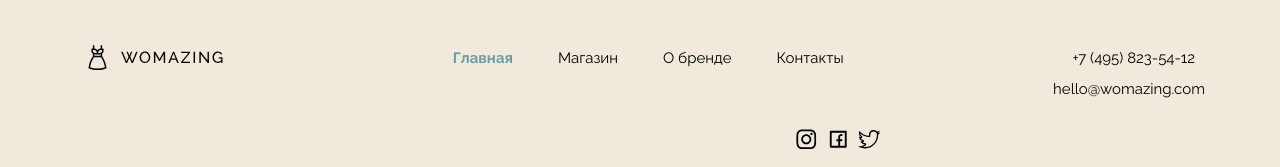
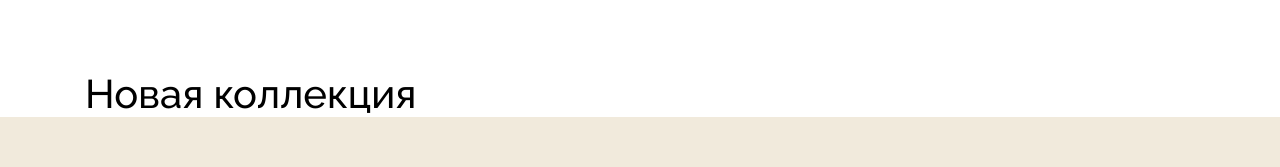
Before and after one commit to ZoirJohn/womazing, a React (Create React App) app: page / in a window 1280 px wide. Shown: the part 892-1059 px from the top of the page. Built offline with nearby package versions, Linux system fonts and the light colour scheme.

Commit message:
started collection part

```diff
--- a/src/App.tsx
+++ b/src/App.tsx
@@ -1,8 +1,8 @@
 import { BrowserRouter, Routes, Route } from 'react-router-dom'
-import Header from './components/Header'
+import Header from './components/header/Header'
 import NotFound from './components/404'
 import Footer from './components/footer/Footer'
-import Home from './components/home/Home'
+import Home from './components/main/Home'
 import { Provider } from 'react-redux'
 import store from './store'
 import { useEffect, useState } from 'react'
--- a/src/components/Header.tsx
+++ b/src/components/header/Header.tsx
@@ -1,9 +1,9 @@
 import { FC, useState } from 'react'
-import styles from '../css/header.module.css'
+import styles from '../../css/header.module.css'
 import { NavLink, Link } from 'react-router-dom'
 import { FiPhoneCall } from 'react-icons/fi'
 import { IoBagHandleOutline } from 'react-icons/io5'
-import logo from '../images/logo.svg'
+import logo from '../../images/logo.svg'
 
 type TProps = {
         setBurgerState: (b: boolean) => void
--- a/src/components/home/Home.tsx
+++ /dev/null
@@ -1,57 +0,0 @@
-import { FC } from 'react'
-import styles from '../../css/home.module.css'
-import { Swiper, SwiperSlide } from 'swiper/react'
-import 'swiper/css'
-import 'swiper/css/pagination'
-import 'swiper/css/navigation'
-import woman1 from '../../images/woman1.png'
-import woman2 from '../../images/woman2.png'
-import woman3 from '../../images/woman3.png'
-import { Keyboard, Pagination, Navigation } from 'swiper/modules'
-import { Link } from 'react-router-dom'
-import { useSelector } from 'react-redux'
-import { getHomeHeader, getHomeParagraph } from '../../selector'
-
-type TProps = {}
-
-const Home: FC<TProps> = (props) => {
-        const homeHeader = useSelector(getHomeHeader)
-        const homeParagraph = useSelector(getHomeParagraph)
-        return (
-                <section className={styles.home}>
-                        <div className={`container ${styles.homeContainer}`}>
-                                <Swiper
-                                        slidesPerView={1}
-                                        spaceBetween={30}
-                                        keyboard={{
-                                                enabled: true,
-                                        }}
-                                        pagination={{
-                                                clickable: true,
-                                        }}
-                                        modules={[Keyboard, Pagination, Navigation]}
-                                        style={{ zIndex: 0 }}
-                                        className={styles.swiper}
-                                >
-                                        <SwiperSlide>
-                                                <div className={styles.homeText}>
-                                                        <h1>{homeHeader}</h1>
-                                                        <p>{homeParagraph}</p>
-                                                        <Link to={'/shop'} className={styles.homeText__button}>
-                                                                <p>Открыть магазин</p>
-                                                        </Link>
-                                                </div>
-                                        </SwiperSlide>
-                                        <SwiperSlide>Hoya</SwiperSlide>
-                                        <SwiperSlide>Shiya</SwiperSlide>
-                                </Swiper>
-                                <div className={styles.homePhotos}>
-                                        <img src={woman1} alt='woman' />
-                                        <img src={woman2} alt='woman' id={styles.womanOne} />
-                                        <img src={woman3} alt='woman' id={styles.womanTwo} />
-                                </div>
-                        </div>
-                </section>
-        )
-}
-export default Home
--- /dev/null
+++ b/src/components/main/Collection.tsx
@@ -0,0 +1,14 @@
+import { FC } from 'react'
+import styles from '../../css/collection.module.css'
+type TProps = {}
+
+const Collection: FC<TProps> = (props) => {
+        return (
+                <section className={`${styles.collection} mainMarginTop`}>
+                        <div className={`container ${styles.collectionContainer}`}>
+                                <h1>Новая коллекция</h1>
+                        </div>
+                </section>
+        )
+}
+export default Collection
--- /dev/null
+++ b/src/components/main/Home.tsx
@@ -0,0 +1,61 @@
+import { FC } from 'react'
+import styles from '../../css/home.module.css'
+import { Swiper, SwiperSlide } from 'swiper/react'
+import 'swiper/css'
+import 'swiper/css/pagination'
+import 'swiper/css/navigation'
+import woman1 from '../../images/woman1.png'
+import woman2 from '../../images/woman2.png'
+import woman3 from '../../images/woman3.png'
+import { Keyboard, Pagination, Navigation } from 'swiper/modules'
+import { Link } from 'react-router-dom'
+import { useSelector } from 'react-redux'
+import { getHomeHeader, getHomeParagraph } from '../../selector'
+import Collection from './Collection'
+
+type TProps = {}
+
+const Home: FC<TProps> = (props) => {
+        const homeHeader = useSelector(getHomeHeader)
+        const homeParagraph = useSelector(getHomeParagraph)
+        return (
+                <>
+                        <section className={styles.home}>
+                                <div className={`container ${styles.homeContainer}`}>
+                                        <Swiper
+                                                slidesPerView={1}
+                                                spaceBetween={30}
+                                                keyboard={{
+                                                        enabled: true,
+                                                }}
+                                                pagination={{
+                                                        clickable: true,
+                                                }}
+                                                modules={[Keyboard, Pagination, Navigation]}
+                                                style={{ zIndex: 0 }}
+                                                className={styles.swiper}
+                                        >
+                                                <SwiperSlide>
+                                                        <div className={styles.homeText}>
+                                                                <h1>{homeHeader}</h1>
+                                                                <p>{homeParagraph}</p>
+                                                                <Link to={'/shop'} className={styles.homeText__button}>
+                                                                        <p>Открыть магазин</p>
+                                                                </Link>
+                                                        </div>
+                                                </SwiperSlide>
+                                                <SwiperSlide>Hoya</SwiperSlide>
+                                                <SwiperSlide>Shiya</SwiperSlide>
+                                        </Swiper>
+                                        <div className={styles.homePhotos}>
+                                                <img src={woman1} alt='woman' />
+                                                <img src={woman2} alt='woman' id={styles.womanOne} />
+                                                <img src={woman3} alt='woman' id={styles.womanTwo} />
+                                        </div>
+                                </div>
+                        </section>
+                        <Collection />
+                </>
+        )
+}
+export default Home
--- a/src/css/style.css
+++ b/src/css/style.css
@@ -17,6 +17,10 @@ img {
 body,
 html {
         height: 100%;
+}
+h1{
+        font-size: 40px;
+        font-weight: 500;
 }
 body.active {
         overflow: hidden;
@@ -57,3 +61,9 @@ main {
         color: var(--primary-color) !important;
         font-weight: 700;
 }
+.mainMarginTop {
+        margin-top: 8.666em;
+}
+.mainMarginBottom {
+        margin-top: 8.666em;
+}
```
Also changed, not shown: src/components/main/Shop.tsx (renamed from src/components/Shop.tsx), src/css/collection.module.css (added).
